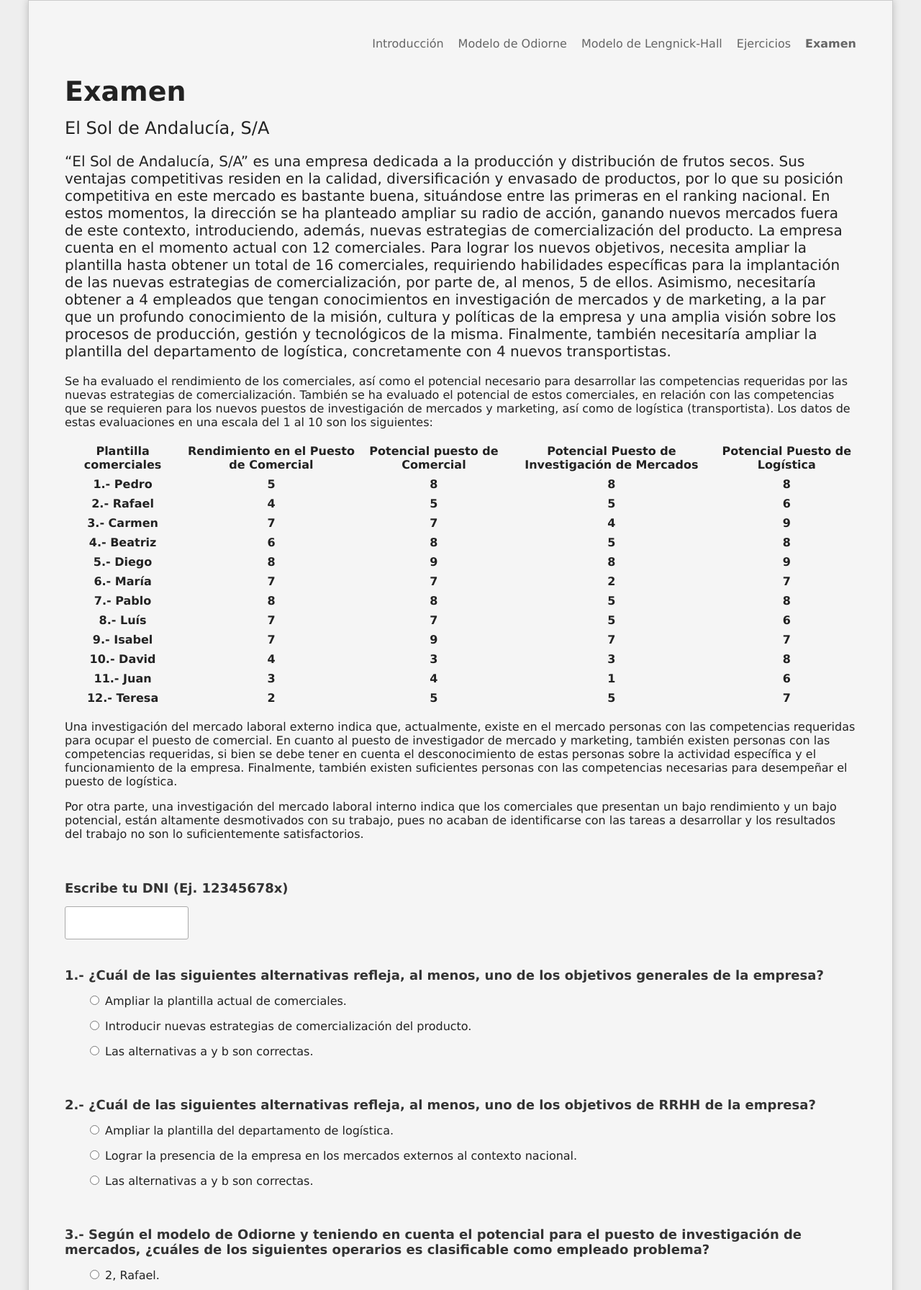
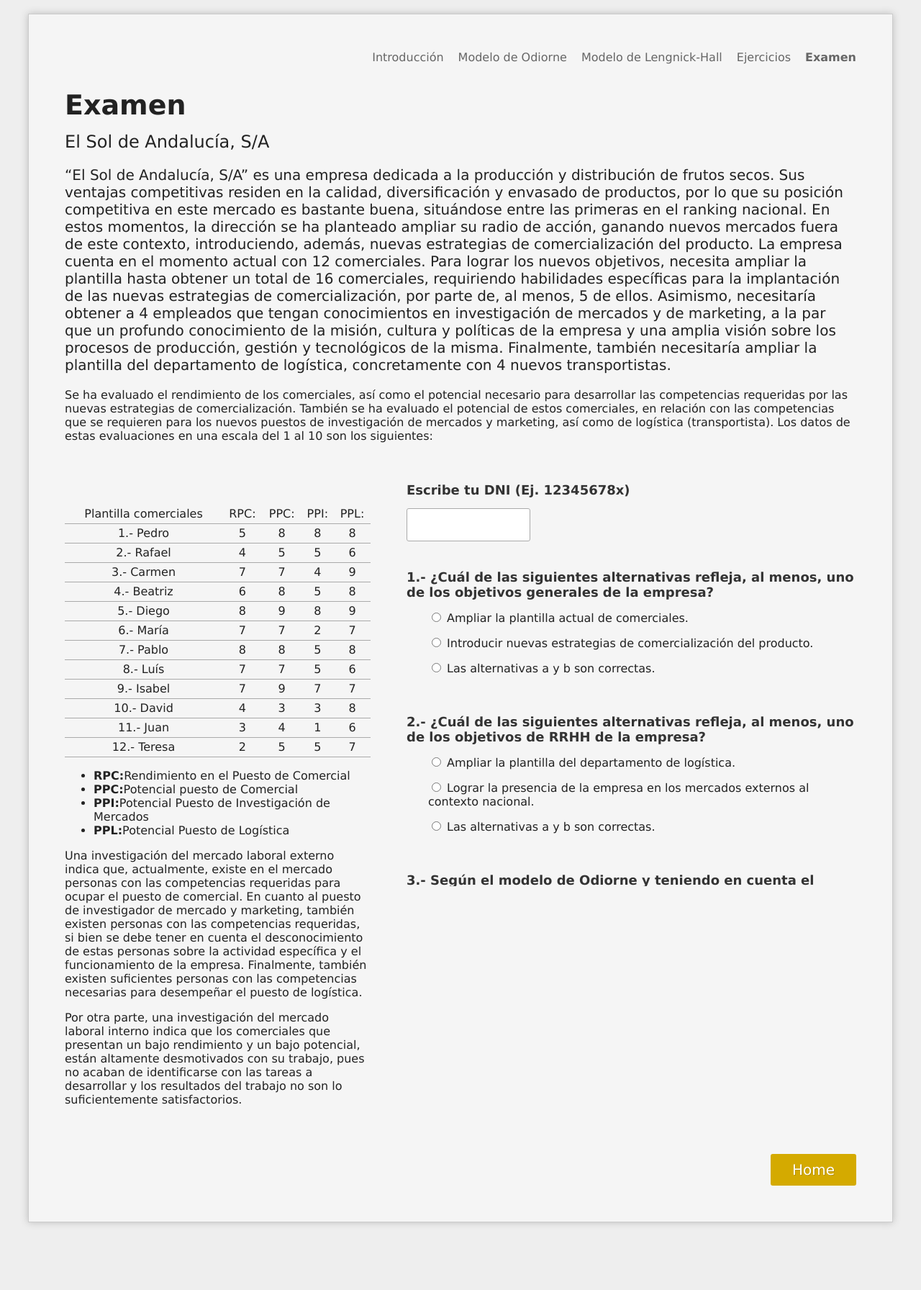
Before and after one commit to Sauco82/aprendiendo-frontend, a PHP site: page /odiorne/examen.html in a window 1280 px wide. Shown: the top 1792 px of the page at 72% size. After the commit the page ends 1705 px from the top, so only its background shows below. Run offline with PHP 8.4, Linux system fonts and the light colour scheme; lists and menus that the app fills with data are empty; some libraries are stand-ins or nearby versions.

Commit message:
arreglados tablas de ejercicios y examenes

```diff
--- a/odiorne/examen.html
+++ b/odiorne/examen.html
@@ -27,6 +27,7 @@
 	</head>
 
 	<body id="ejercicio">
+		<iframe src="#" id="fake-target" name="fake-target" style="width:0px; height:0px; border:0px;"></iframe>
 		<div class="container libro">
 			<ul class="menu">
 				<li class="activo"><a href="examen.html">Examen</a></li>
@@ -40,13 +41,15 @@
 			<p class="intro"> “El Sol de Andalucía, S/A” es una empresa dedicada a la producción y distribución de frutos secos. Sus ventajas competitivas residen en la calidad, diversificación y envasado de productos, por lo que su posición competitiva en este mercado es bastante buena, situándose entre las primeras en el ranking nacional. En estos momentos, la dirección se ha planteado ampliar su radio de acción, ganando nuevos mercados fuera de este contexto, introduciendo, además, nuevas estrategias de comercialización del producto. La empresa cuenta en el momento actual con 12 comerciales. Para lograr los nuevos objetivos, necesita ampliar la plantilla hasta obtener un total de 16 comerciales, requiriendo habilidades específicas para la implantación de las nuevas estrategias de comercialización, por parte de, al menos, 5 de ellos. Asimismo, necesitaría obtener a 4 empleados que tengan conocimientos en investigación de mercados y de marketing, a la par que un profundo conocimiento de la misión, cultura y políticas de la empresa y una amplia visión sobre los procesos de producción, gestión y tecnológicos de la misma. Finalmente, también necesitaría ampliar la plantilla del departamento de logística, concretamente con 4 nuevos transportistas.</p>
 			<p>Se ha evaluado el rendimiento de los comerciales, así como el potencial necesario para desarrollar las competencias requeridas por las nuevas estrategias de comercialización. También se ha evaluado el potencial de estos comerciales, en relación con las competencias que se requieren para los nuevos puestos de investigación de mercados y marketing, así como de logística (transportista). Los datos de estas evaluaciones en una escala del 1 al 10 son los siguientes:</p>
 
+			<div class="ejercicio_izquierda">
 				<table>
+
 					<tr>
 						<th>Plantilla comerciales</th>
-						<th>Rendimiento en el Puesto de Comercial</th>
-						<th>Potencial puesto de Comercial</th>
-						<th>Potencial Puesto de Investigación de Mercados</th>
-						<th>Potencial Puesto de Logística</th>
+						<th>RPC:</th>
+						<th>PPC:</th>
+						<th>PPI:</th>
+						<th>PPL:</th>
 					</tr>
 					<tr>
 						<th>1.- Pedro</th>
@@ -133,13 +136,19 @@
 						<th>7</th>
 					</tr>
 				</table>
+				<ul>
+					<li><strong>RPC:</strong>Rendimiento en el Puesto de Comercial</li>
+					<li><strong>PPC:</strong>Potencial puesto de Comercial</li>
+					<li><strong>PPI:</strong>Potencial Puesto de Investigación de Mercados</li>
+					<li><strong>PPL:</strong>Potencial Puesto de Logística</li>
+				</ul>
 
 				<p>Una investigación del mercado laboral externo indica que, actualmente, existe en el mercado personas con las competencias requeridas para ocupar el puesto de comercial. En cuanto al puesto de investigador de mercado y marketing, también existen personas con las competencias requeridas, si bien se debe tener en cuenta el desconocimiento de estas personas sobre la actividad específica y el funcionamiento de la empresa. Finalmente, también existen suficientes personas con las competencias necesarias para desempeñar el puesto de logística. </p>
 				<p>Por otra parte, una investigación del mercado laboral interno indica que los comerciales que presentan un bajo rendimiento y un bajo potencial, están altamente desmotivados con su trabajo, pues no acaban de identificarse con las tareas a desarrollar y los resultados del trabajo no son lo suficientemente satisfactorios.</p>
+			</div>
 
+			<div class="ejercicio_derecha">
 				<form action="" onsubmit="envia(this);" target="fake-target" method="POST" id="ss-form">
-
-
 							<br>
 							<div class="errorbox-good">
 								<div class="ss-item ss-item-required ss-text">
@@ -633,6 +642,7 @@
 							</div>
 
 							</form>
+			</div>
 
 			<div class="page_links">
 
@@ -641,7 +651,7 @@
 
 		</div>
 
-  		<iframe src="#" id="fake-target" name="fake-target" style="width:0px; height:0px; border:0px;"></iframe>
+
 
 	</body>
 </html>
--- a/odiorne/style.css
+++ b/odiorne/style.css
@@ -200,18 +200,18 @@
 	border:0;
 }
 
-table.ejemplos{
+table.ejemplos, .libro .ejercicio_izquierda table{
 	border-collapse:collapse;
 	text-align: center;
 	margin: 70px 0 0 0px;
 }
 
-table.ejemplos th{
+table.ejemplos th, .libro .ejercicio_izquierda table th{
 	border-bottom: 1px solid #aaa;
 	font-weight:normal;
 	font-size
 }
-table.ejemplos td{
+table.ejemplos td, .libro .ejercicio_izquierda table td{
 	line-height: 60px;
 	height: 60px;
 	width: 90px;
@@ -318,7 +318,8 @@
 	overflow-y: scroll;
 }
 .libro .ejercicio_izquierda{width: 425px;margin-right: 50px;}
-
+.libro .ejercicio_izquierda table{width: 100%;}
+.libro .ejercicio_izquierda table td,.libro .ejercicio_izquierda table th{line-height: 20px;}
 
 .ss-q-title{
 	color: #333;
```
Also changed, not shown: odiorne/ejercicio1.html (+11 -5 lines), odiorne/ejercicio2.html (+12 -5 lines). Lines whose indentation alone changed are shown as unchanged.
